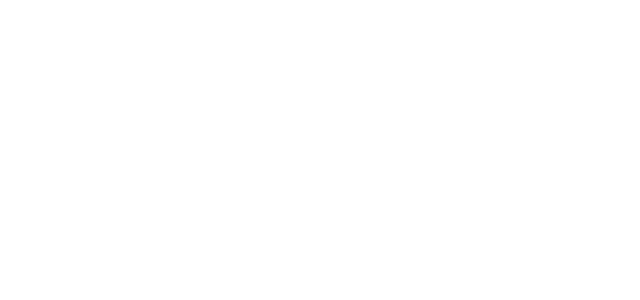
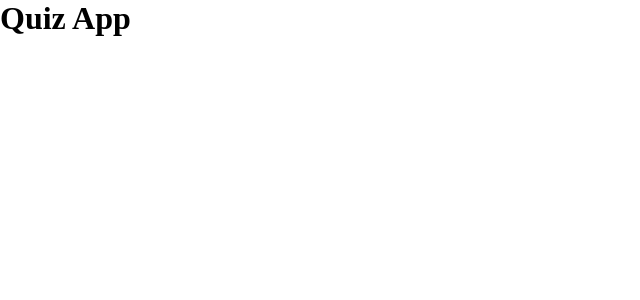
Before and after one commit to fudailzafar/Quiz-App, a React (Vite) app: page / in a window 1280 px wide. Shown: the top 300 px of the page, without its empty margins (0-640 px from the left). Built offline with nearby package versions, Linux system fonts and the light colour scheme.

Commit message:
Mounting

```diff
--- a/src/App.jsx
+++ b/src/App.jsx
@@ -1,7 +1,12 @@
 import React from "react";
+import Quiz from "./Components/Quiz/Quiz";
 
 const App = () => {
-  return <div></div>;
+  return (
+    <>
+      <Quiz />
+    </>
+  );
 };
 
 export default App;
--- a/src/Components/Quiz/Quiz.jsx
+++ b/src/Components/Quiz/Quiz.jsx
@@ -1,7 +1,12 @@
 import React from "react";
+import "./Quiz.css";
 
 const Quiz = () => {
-  return <div></div>;
+  return (
+    <div className="container">
+      <h1>Quiz App</h1>
+    </div>
+  );
 };
 
 export default Quiz;
--- a/src/index.css
+++ b/src/index.css
@@ -0,0 +1,3 @@
+* {
+    margin: 0;
+}
```
